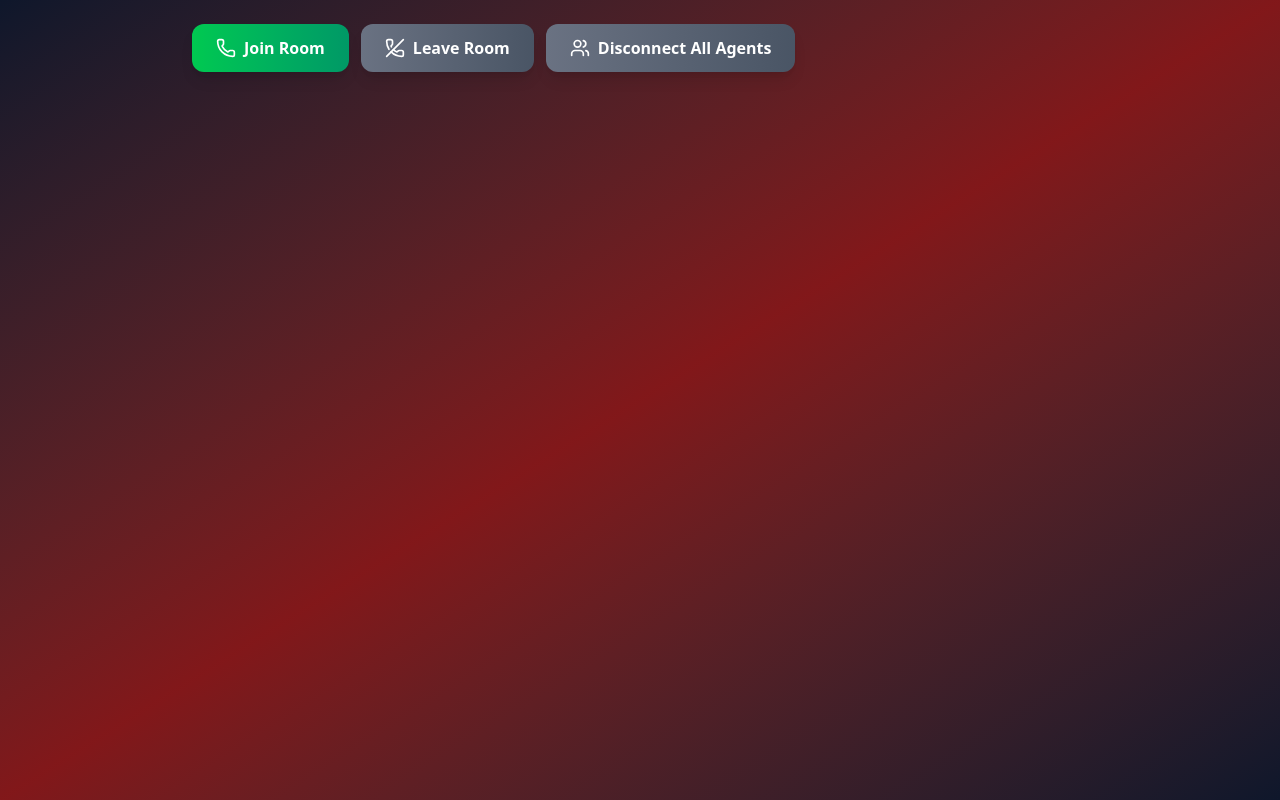
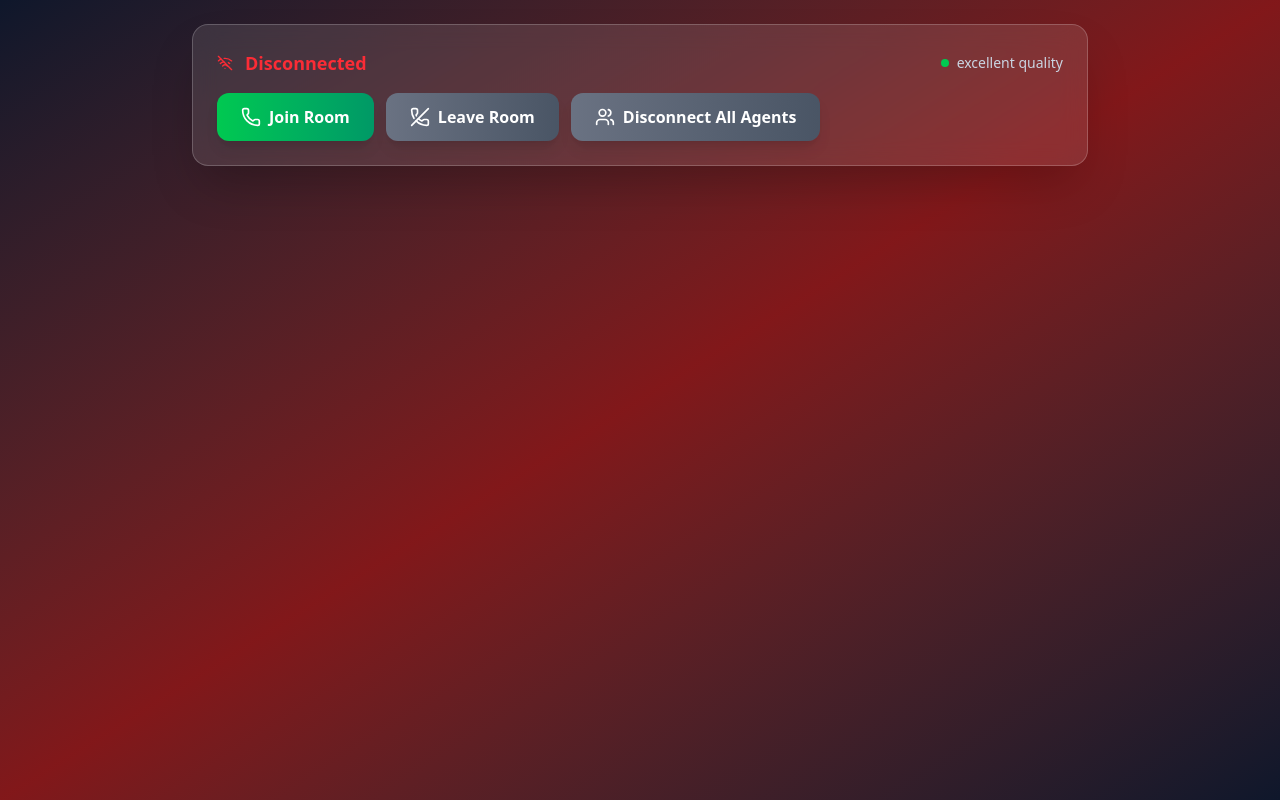
Before and after one commit to rmerlottoaitema/Agent-Ai-Voice, a React (Vite) app: page / in a window 1280 px wide. Built offline with nearby package versions, Linux system fonts and the light colour scheme.

Commit message:
Create status card

```diff
--- a/src/components/Control.tsx
+++ b/src/components/Control.tsx
@@ -1,5 +1,6 @@
 import React, { useState, useEffect } from 'react';
 import { Mic, MicOff, Users, Phone, PhoneOff, Wifi, WifiOff, Volume2 } from 'lucide-react';
+import StatusCard from './StatusCard';
 
 
 type ControlProps = {
@@ -14,6 +15,8 @@ type ControlProps = {
 export default function Control({ joinRoom, room, isConnecting, disconnectRoom, disconnectAllAgents, participants }: ControlProps) {
 
   return (
+    <div className="bg-white/10 backdrop-blur-md rounded-2xl p-6 mb-6 border border-white/20 shadow-2xl">
+      <StatusCard />
       <div className="flex flex-wrap gap-3">
         <button
           onClick={joinRoom}
@@ -42,6 +45,7 @@ export default function Control({ joinRoom, room, isConnecting, disconnectRoom,
           <span>Disconnect All Agents</span>
         </button>
       </div>
+    </div>
 
   )
 }
--- /dev/null
+++ b/src/components/StatusCard.tsx
@@ -0,0 +1,42 @@
+import { Wifi, WifiOff } from "lucide-react";
+import { useState } from "react";
+
+export default function StatusCard() {
+
+    const [status, setStatus] = useState('Disconnected');
+    const [connectionQuality, setConnectionQuality] = useState('excellent');
+
+
+    const getStatusColor = (status) => {
+        switch (status) {
+            case 'Connected': return 'text-green-500';
+            case 'Connecting...': return 'text-yellow-500';
+            case 'Disconnected': return 'text-red-500';
+            default: return 'text-gray-500';
+        }
+    };
+
+    const getConnectionIcon = () => {
+        if (status === 'Connected') return <Wifi className="w-4 h-4 text-green-500" />;
+        if (status === 'Connecting...') return <div className="w-4 h-4 border-2 border-yellow-500 border-t-transparent rounded-full animate-spin" />;
+        return <WifiOff className="w-4 h-4 text-red-500" />;
+    };
+
+    return (
+        <div className="flex items-center justify-between mb-4">
+            <div className="flex items-center space-x-3">
+                {getConnectionIcon()}
+                <span className={`font-semibold text-lg ${getStatusColor(status)}`}>
+                    {status}
+                </span>
+            </div>
+            <div className="flex items-center space-x-2 text-slate-300">
+                <div className={`w-2 h-2 rounded-full ${connectionQuality === 'excellent' ? 'bg-green-500' :
+                    connectionQuality === 'good' ? 'bg-yellow-500' : 'bg-red-500'
+                    }`} />
+                <span className="text-sm">{connectionQuality} quality</span>
+            </div>
+        </div>
+
+    )
+}
```
Lines whose indentation alone changed are shown as unchanged.
